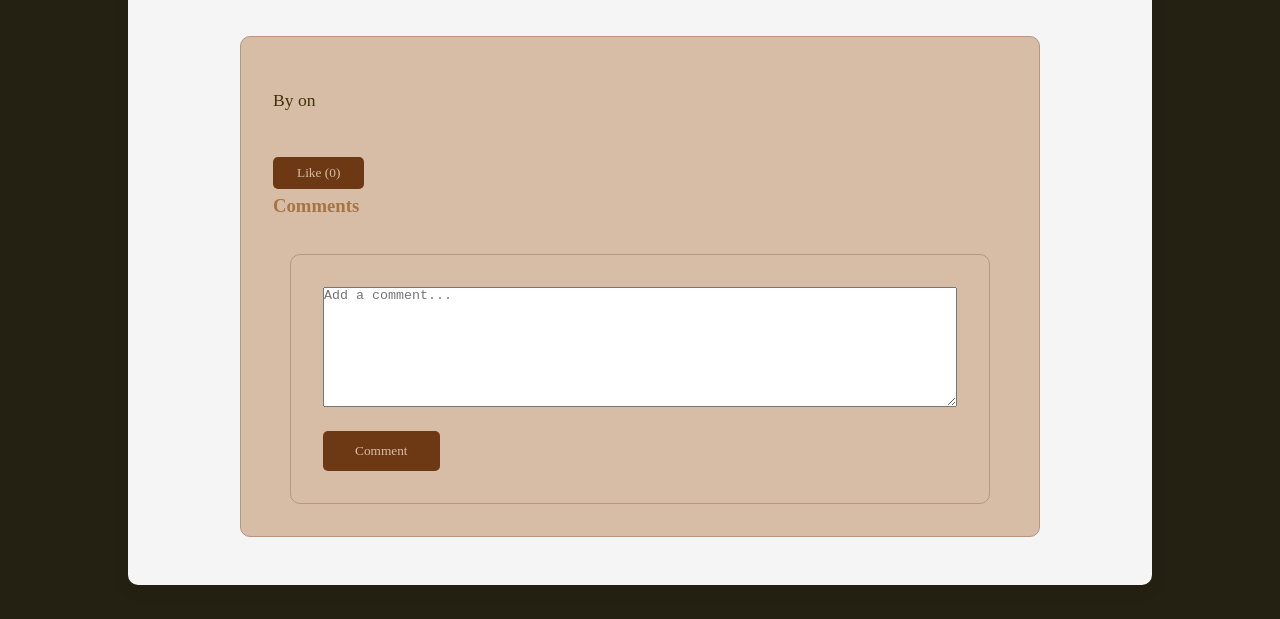
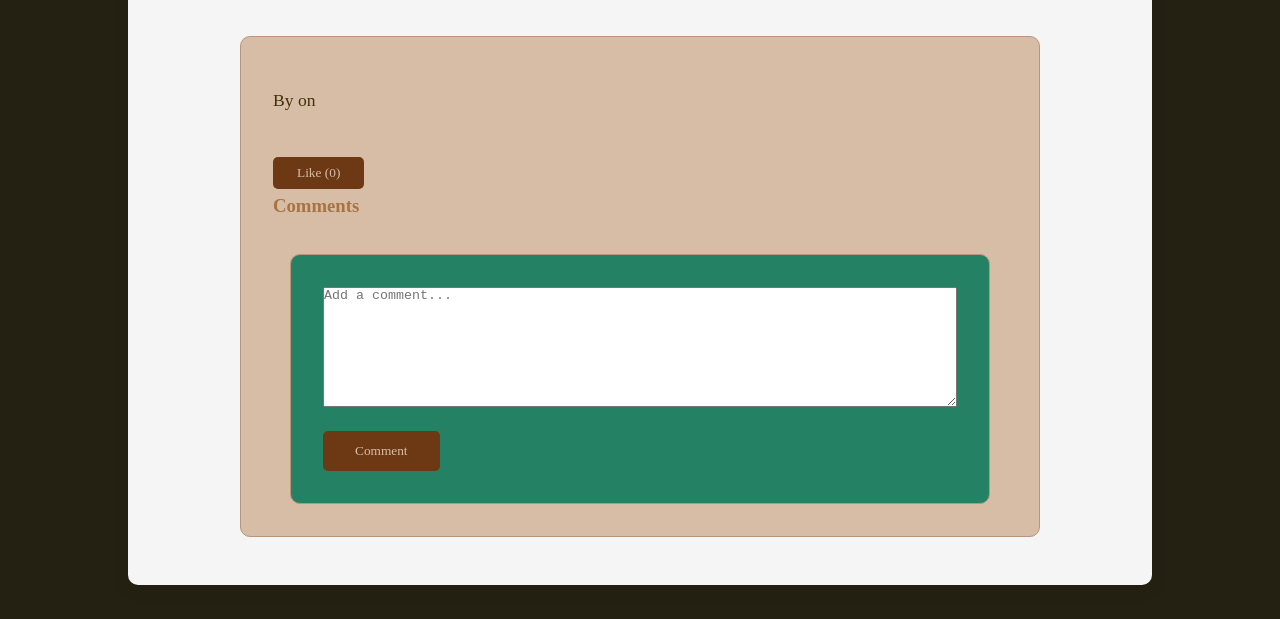
Before and after one commit to Bundicharles/web-app, a plain HTML site: page frontend/public/blog.html in a window 1280 px wide. Shown: the part 181-800 px from the top of the page. Drawn offline with Linux system fonts and the light colour scheme; no server answers.

Commit message:
Your commit message

```diff
--- a/frontend/public/styles.css
+++ b/frontend/public/styles.css
@@ -307,7 +307,7 @@ h3 {
     gap: 1.5rem;
     max-width: 700px;
     margin: 0 auto;
-    background-color: #f4f6f8#f4f6f8; /* Vanilla - warm form background */
+    background-color: #258163; /* Vanilla - warm form background */
     padding: 2rem;
     border-radius: 10px;
     border: 1px solid #B7957F; /* Almond - subtle border */
```
